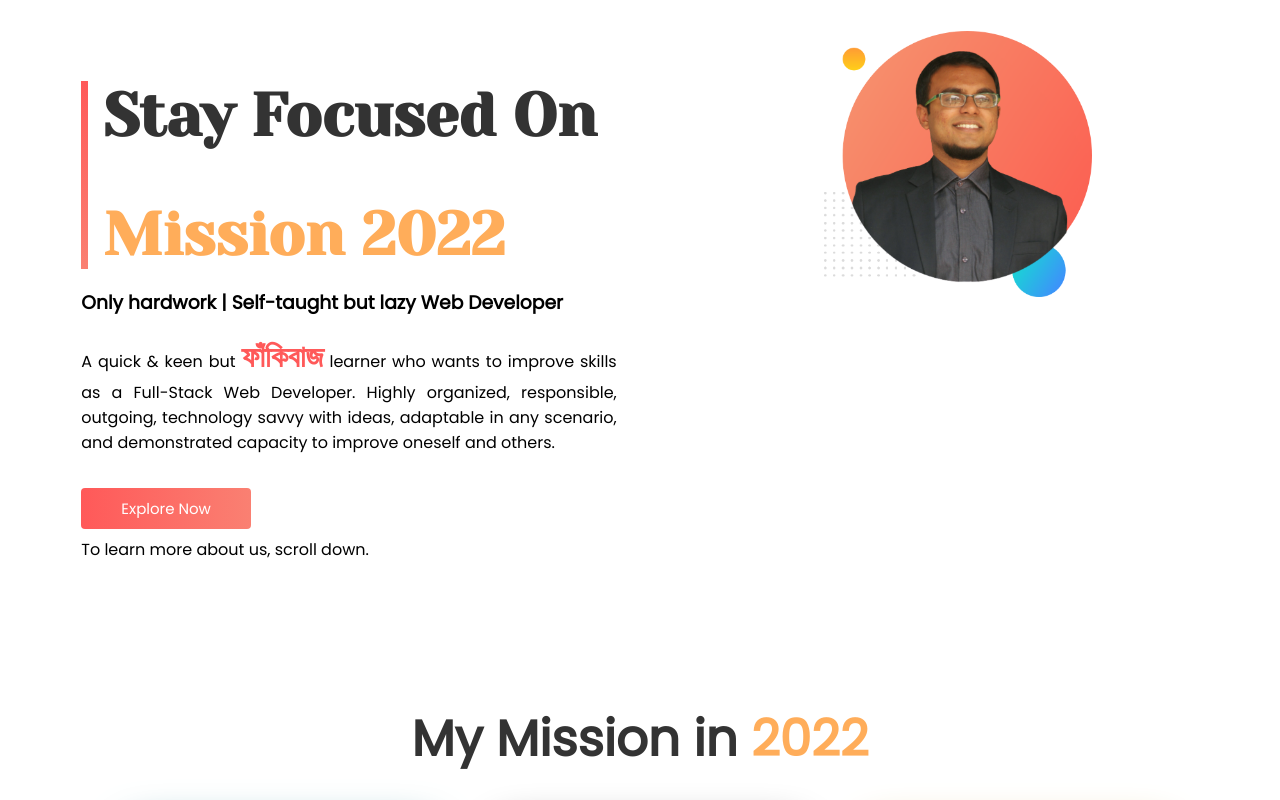
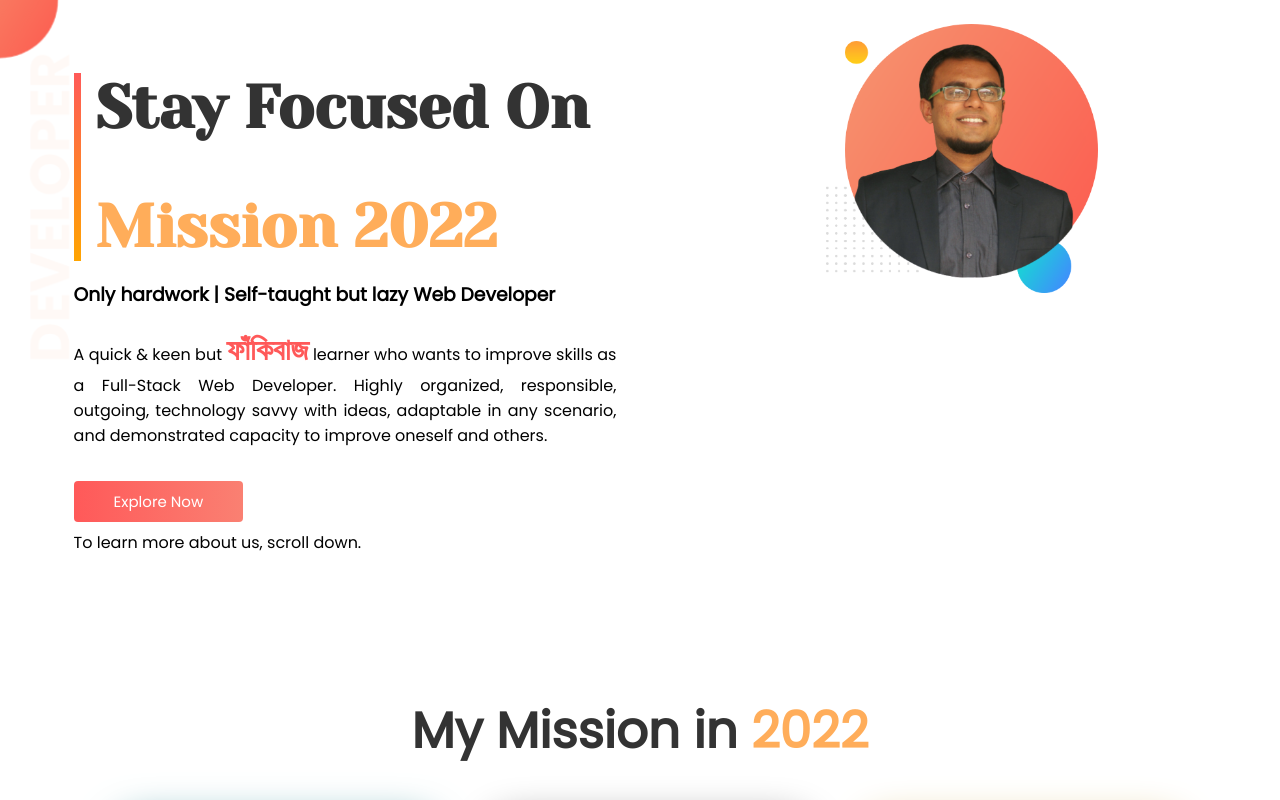
Before and after one commit to MehruzSaif/Mehruz-Saif, a plain HTML site: page index.html in a window 1280 px wide. Shown: the top 800 px of the page. Drawn offline with Linux system fonts and the light colour scheme; a web font is replaced by a local one.

Commit message:
added top banner

```diff
--- a/index.html
+++ b/index.html
@@ -22,7 +22,7 @@
 
 <body>
 
-    <section class="flexible-container">
+    <section class="top-banner flexible-container">
         <div class="half-width middle">
 
             <div id="title-border">
--- a/style.css
+++ b/style.css
@@ -1,5 +1,6 @@
 body{
     font-family: 'Poppins', sans-serif;
+    margin: 0;
 }
 h1{
     font-size: 60px;
@@ -25,6 +26,10 @@ h2{
 }
 p{
     text-align: justify;
+}
+.top-banner{
+    background-image: url(images/shapes/top-banner.png);
+    background-repeat: no-repeat;
 }
 .button{
     text-decoration: none;
@@ -148,6 +153,10 @@ footer p{
 }
 #title-border{
     border-left: 7px solid;
-    border-image: linear-gradient(#FF5959, salmon);
+    border-image: linear-gradient(#FF5959, orange);
     border-image-slice: 1;
 }
+.top-banner{
+    background-image: url(images/shapes/top-banner.png);
+    background-repeat: no-repeat;
+}
```
Also changed, not shown: images/shapes/top-banner.png (added).
